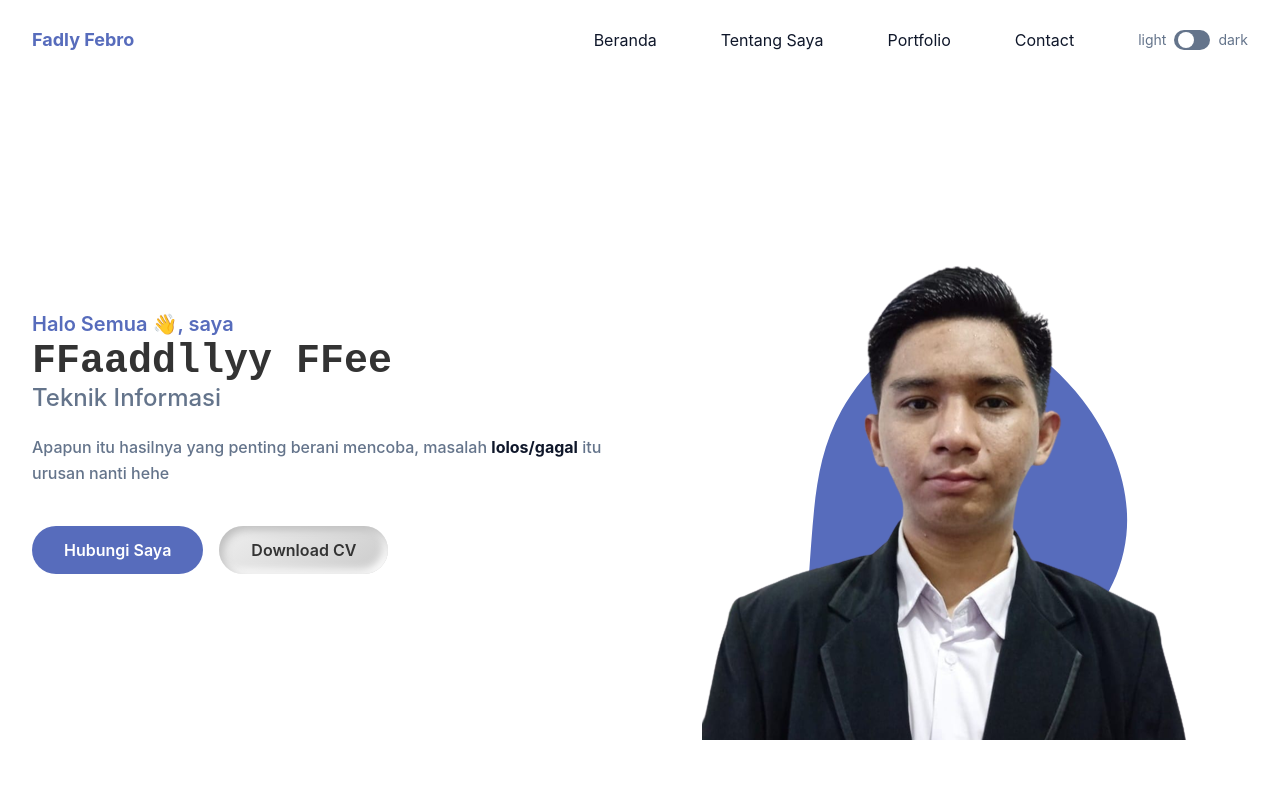
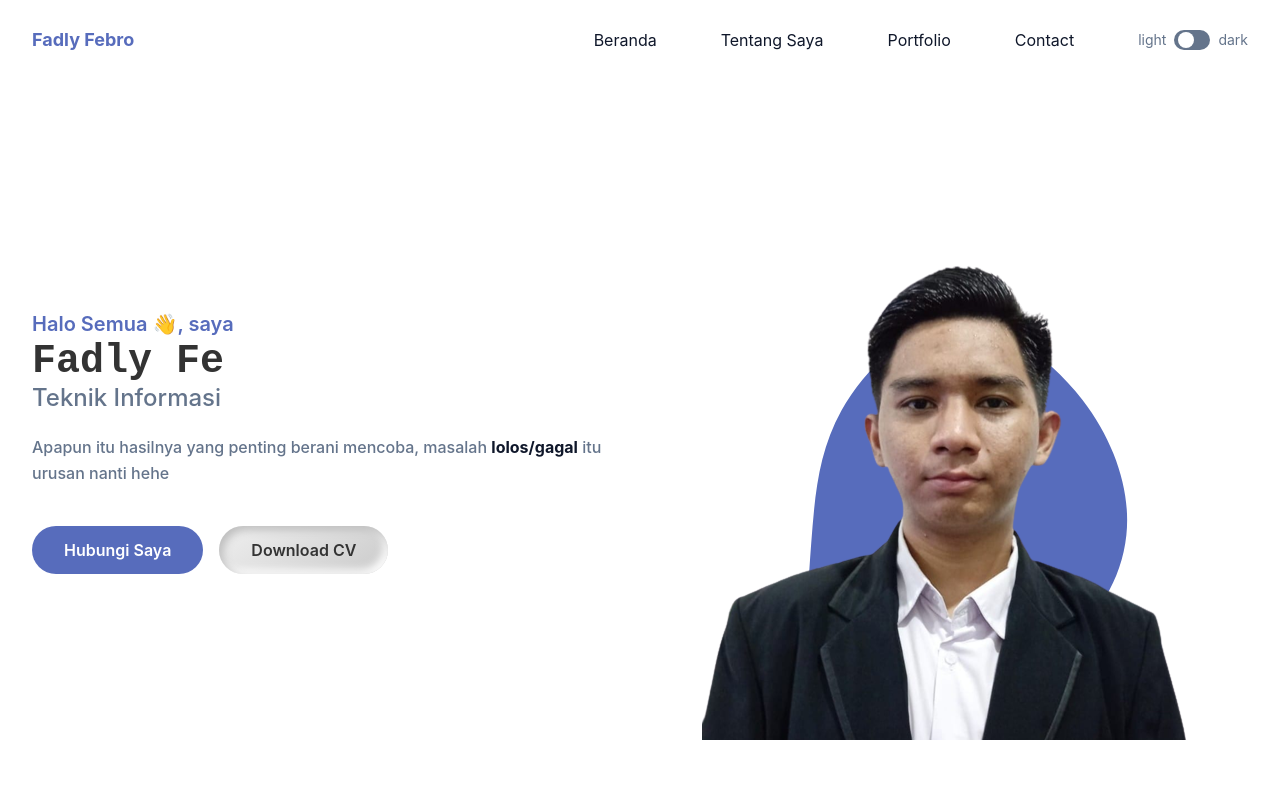
Before and after one commit to fadlyfebros/portofolioku, a website: page index.html in a window 1280 px wide. Shown: the top 800 px of the page. Drawn offline with nearby package versions, Linux system fonts and the light colour scheme; some packages are replaced by stand-ins of ours; a script that the page names is missing.

Commit message:
fix: resolve double text issue caused by duplicated typewriter script

```diff
--- a/index.html
+++ b/index.html
@@ -52,53 +52,6 @@
     }
 
     </style>
-    <script>
-      if (
-        localStorage.theme === 'dark' ||
-        (!('theme' in localStorage) &&
-          globalThis.matchMedia('(prefers-color-scheme: dark)').matches)
-      ) {
-        document.documentElement.classList.add('dark');
-      } else {
-        document.documentElement.classList.remove('dark');
-      }
-      <!-- Typewriter effect JavaScript -->
-      document.addEventListener('DOMContentLoaded', function() {
-      const text = "Fadly Febro Surya Pratama"; // Teks yang ingin ditampilkan
-      let index = 0;
-      const typewriter = document.getElementById('typewriter');
-
-      function typeEffect() {
-        if (index < text.length) {
-          typewriter.innerHTML += text.charAt(index);
-          index++;
-          setTimeout(typeEffect, 150); // Kecepatan typing effect (150ms)
-        } else {
-          // Setelah selesai mengetik, mulai menghapus
-          setTimeout(deleteEffect, 1000); // Tunggu 1 detik sebelum mulai menghapus
-        }
-      }
-
-      function deleteEffect() {
-        if (index > 0) {
-          typewriter.innerHTML = typewriter.innerHTML.slice(0, -1); // Menghapus karakter terakhir
-          index--;
-          setTimeout(deleteEffect, 100); // Kecepatan menghapus effect (100ms)
-        } else {
-          // Setelah menghapus, mulai lagi dari awal
-          index = 0;
-          setTimeout(typeEffect, 500); // Tunggu sebelum mulai mengetik lagi
-        }
-      }
-
-      typeEffect(); // Mulai efek typewriter
-    });
-    // Hide loading screen after page loads
-    window.onload = function () {
-      const loadingScreen = document.getElementById('loading-screen');
-      loadingScreen.style.display = 'none'; // Hide loading screen after page loads
-    };
-    </script>
   </head>
   <body>
     <!-- Header Start -->
```
Also changed, not shown: dist/js/script.js.
